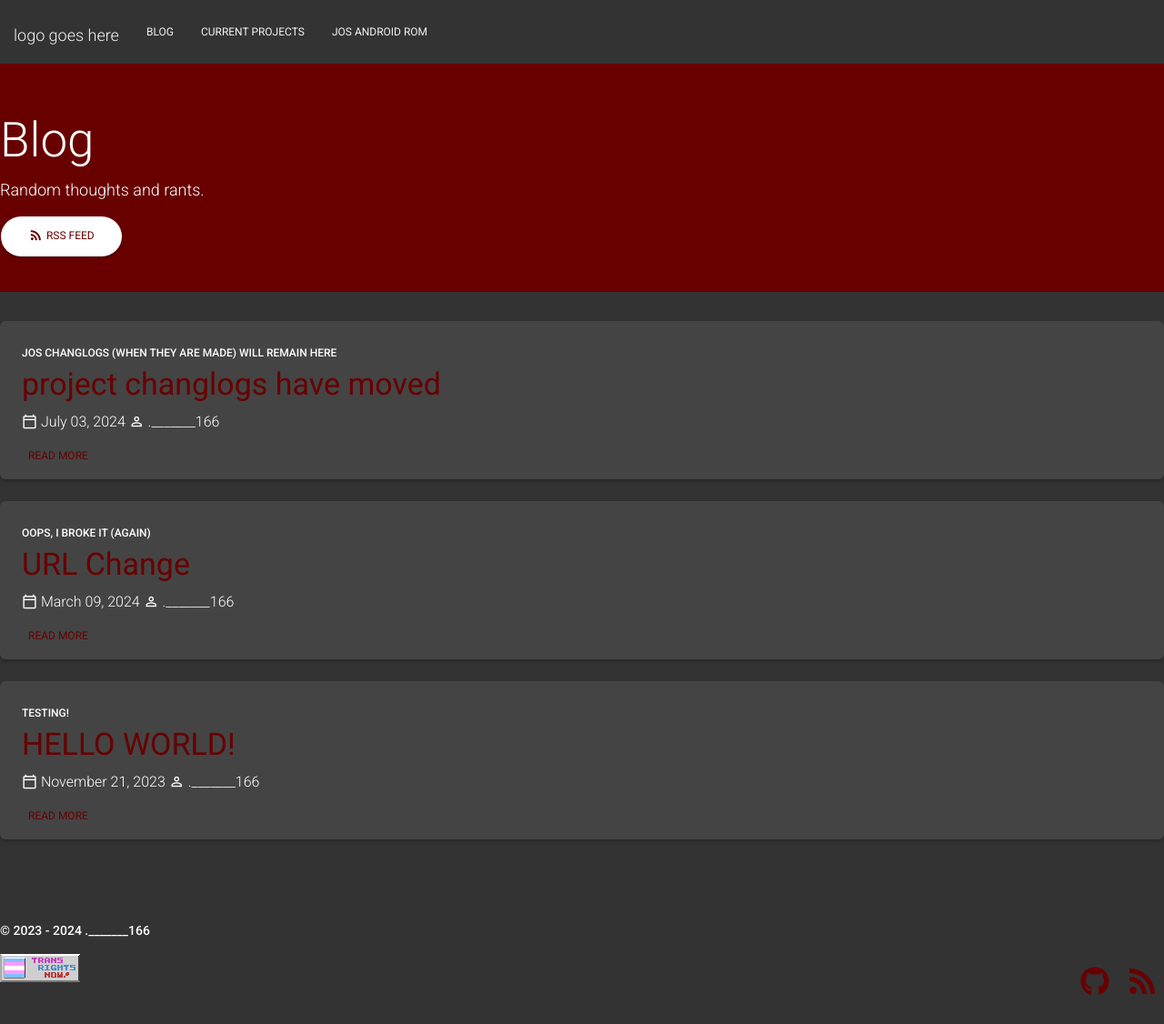
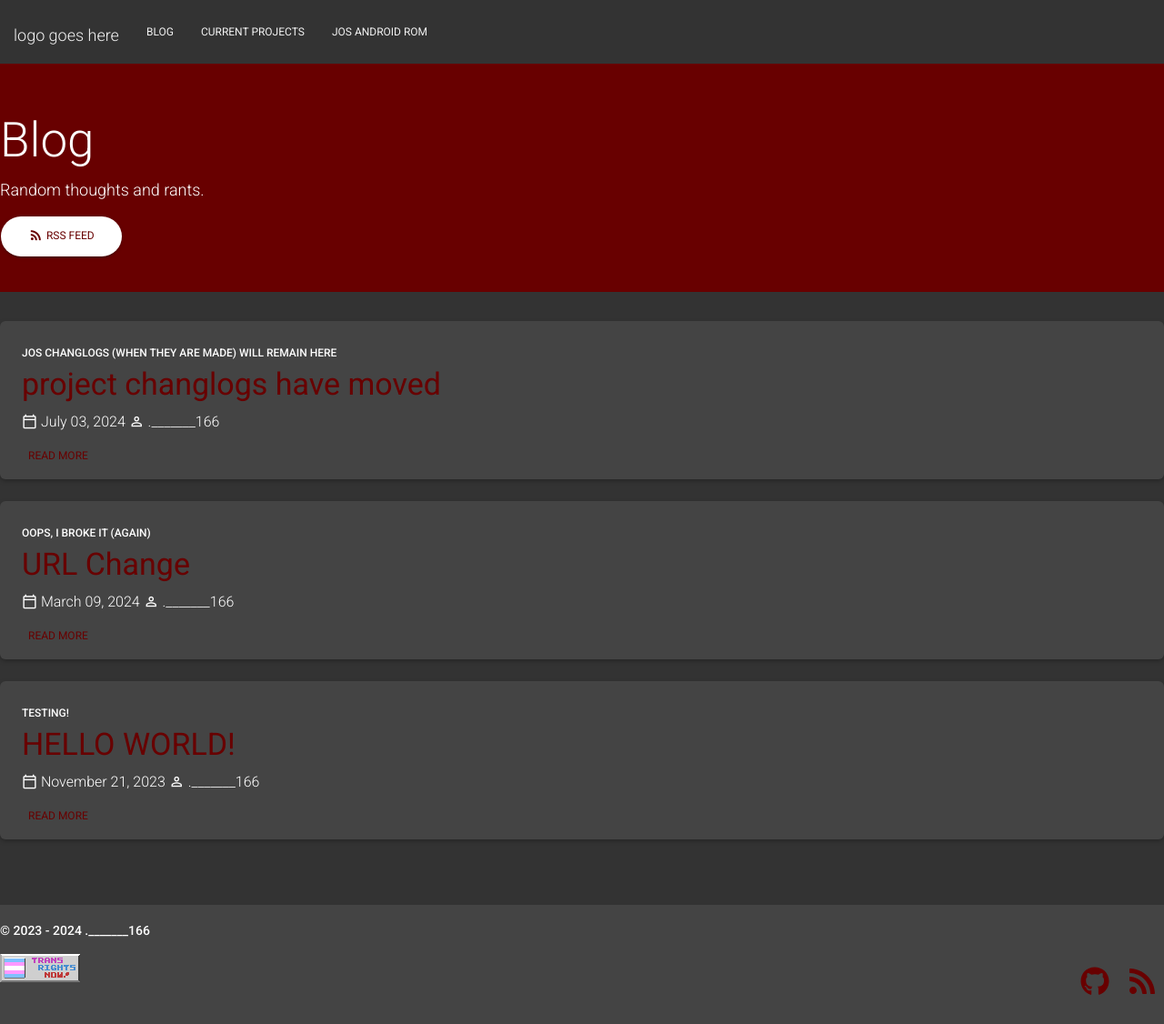
Before and after one commit to dot166/dot166.github.io, a Jekyll site: the page built from blog.html, in a window 1280 px wide and 1126 px high. Shown: the whole window at 91% size. Built offline with Jekyll 4.4.1, drawn with Linux system fonts in a browser that asks for light colours.

Commit message:
make site look slightly better

```diff
--- a/_sass/j/buttons.scss
+++ b/_sass/j/buttons.scss
@@ -46,7 +46,7 @@
 
     &.btn-link {
       background-color: transparent !important;
-      color: #167c80 !important;
+      color: #680000 !important;
     }
   }
 
--- a/_sass/j/footer.scss
+++ b/_sass/j/footer.scss
@@ -1,6 +1,6 @@
 @charset "UTF-8";
 .footer {
-  background-color: #333;
+  background-color: #444;
   padding: 1rem 0;
   margin-top: 3rem;
 
```
